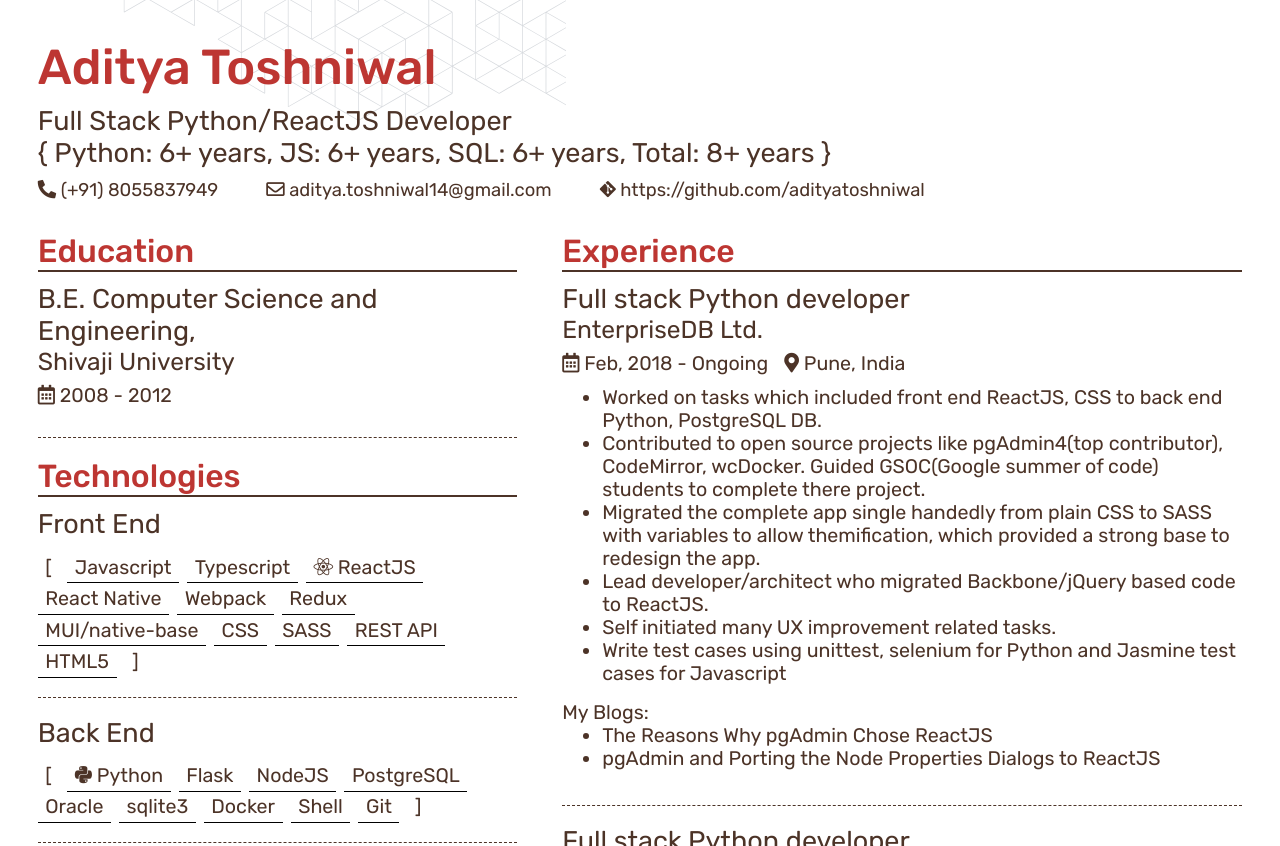
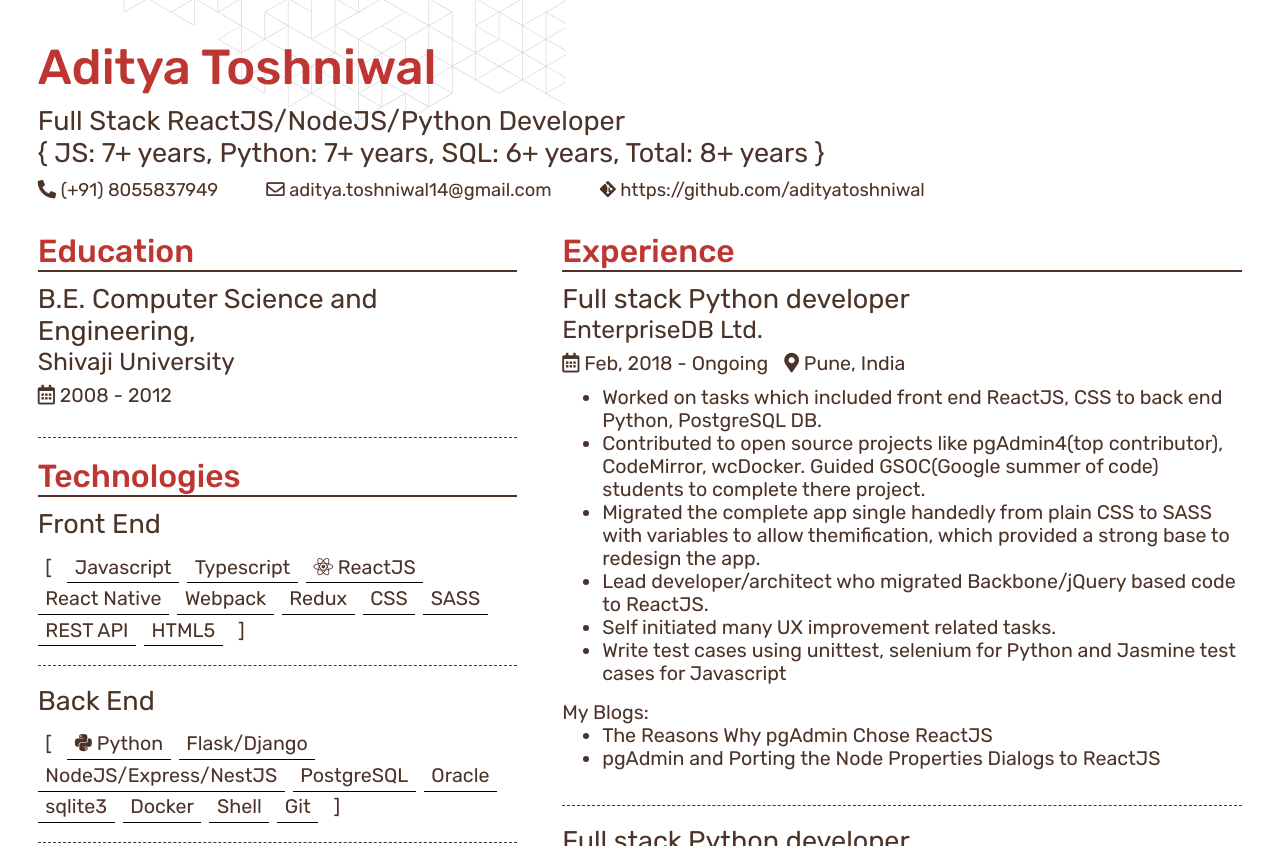
Before and after one commit to adityatoshniwal/adityatoshniwal.github.io, a plain HTML site: page index.html in a window 1280 px wide. Shown: the top 846 px of the page. Drawn offline with nearby package versions, Linux system fonts and the light colour scheme.

Commit message:
Update index.html

```diff
--- a/index.html
+++ b/index.html
@@ -12,8 +12,8 @@
   <div class="bg">
     <div class="main">
       <div class="resume-name">Aditya Toshniwal</div>
-      <div class="resume-title">Full Stack Python/ReactJS Developer</div>
-      <div class="resume-title">{ Python: 6+ years, JS: 6+ years, SQL: 6+ years, Total: 8+ years }</div>
+      <div class="resume-title">Full Stack ReactJS/NodeJS/Python Developer</div>
+      <div class="resume-title">{ JS: 7+ years, Python: 7+ years, SQL: 6+ years, Total: 8+ years }</div>
       <div class="resume-contacts d-flex flex-wrap">
         <div class="mr-5">
           <span class="fa fa-phone-alt"></span>
@@ -56,7 +56,6 @@
                 <div class="tech-item mr-2">React Native</div>
                 <div class="tech-item mr-2">Webpack</div>
                 <div class="tech-item mr-2">Redux</div>
-                <div class="tech-item mr-2">MUI/native-base</div>
                 <div class="tech-item mr-2">CSS</div>
                 <div class="tech-item mr-2">SASS</div>
                 <div class="tech-item mr-2">REST API</div>
@@ -69,8 +68,8 @@
               <div class="section-details d-flex flex-wrap">
                 <div class="tech-item-bracket mr-2">[</div>
                 <div class="tech-item mr-2"><i class="fab fa-python"></i> Python</div>
-                <div class="tech-item mr-2">Flask</div>
-                <div class="tech-item mr-2">NodeJS</div>
+                <div class="tech-item mr-2">Flask/Django</div>
+                <div class="tech-item mr-2">NodeJS/Express/NestJS</div>
                 <div class="tech-item mr-2">PostgreSQL</div>
                 <div class="tech-item mr-2">Oracle</div>
                 <div class="tech-item mr-2">sqlite3</div>
```
